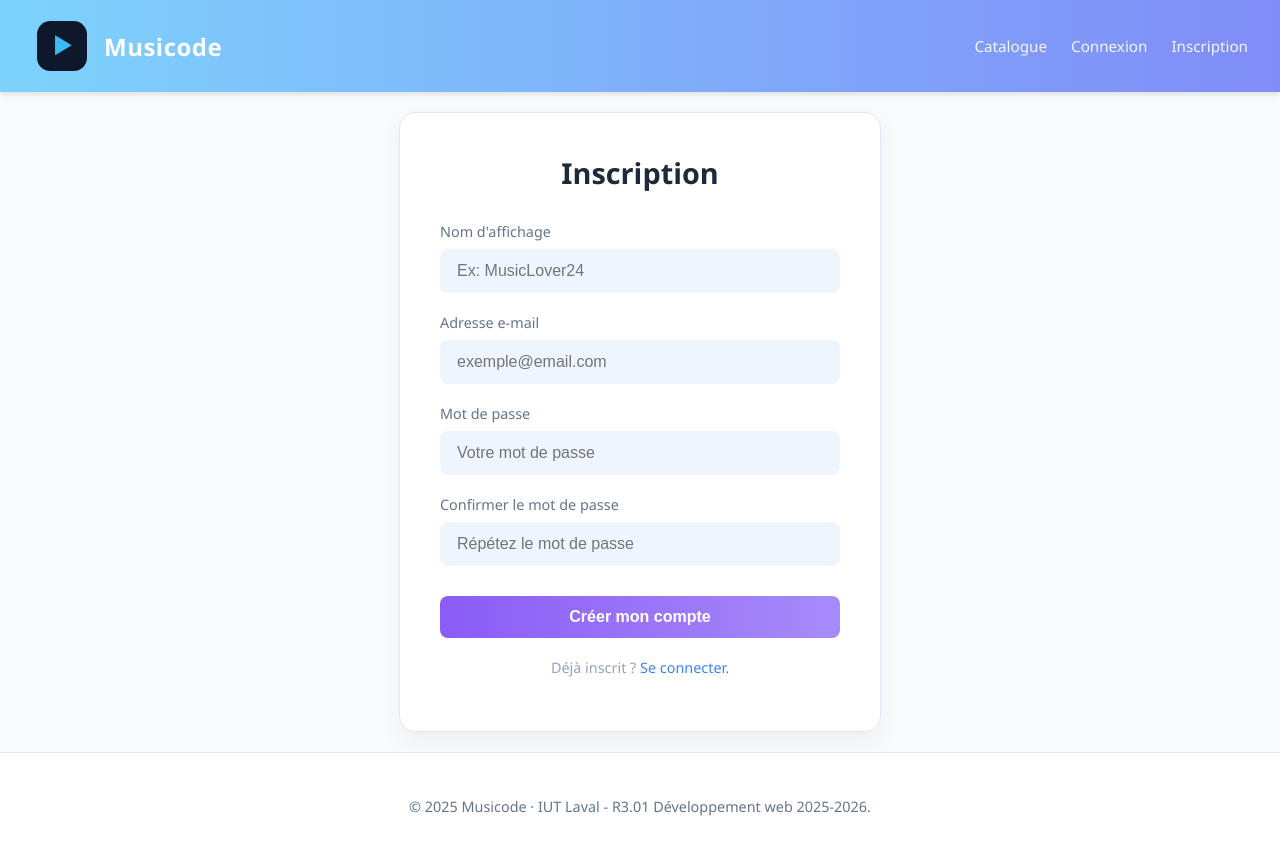
After one commit to AlixCORBIN/musicode_td21_5, a PHP site: page /views/register.php in a window 1280 px wide. The commit adds this page. Run offline with PHP 8.4, Linux system fonts and the light colour scheme; the template is opened without the code that fills it, so the values that code supplies are empty.

Commit message:
page connexion et inscription

```diff
--- a/css/style.css
+++ b/css/style.css
@@ -55,11 +55,23 @@ nav a:hover {
     max-width: 1200px;
     margin: 0 auto;
     padding: 2rem;
-    flex: 1;
+    flex: 1; /* Pousse le footer vers le bas */
     width: 100%;
     box-sizing: border-box;
 }
 
+footer {
+    text-align: center;
+    margin-top: auto;
+    padding: 2em 0;
+    font-size: .9em;
+    border-top: 1px solid #E2E8F0;
+    color: #64748B;
+    background: #fff;
+    width: 100%;
+}
+
+/* --- Styles du Catalogue (Grille et Cartes) --- */
 .catalogue-header {
     margin-bottom: 2rem;
 }
@@ -138,13 +150,220 @@ nav a:hover {
     font-size: 0.8rem;
 }
 
-footer {
+
+.page-add-music {
+    max-width: 800px;
+    margin: 0 auto;
+}
+
+.back-link {
+    display: inline-flex;
+    align-items: center;
+    gap: 8px;
+    color: #64748B;
+    text-decoration: none;
+    font-size: 0.9rem;
+    margin-bottom: 25px;
+    transition: color 0.2s;
+}
+
+.back-link:hover {
+    color: #1E293B;
+}
+
+.music-form {
+    display: flex;
+    flex-direction: column;
+    gap: 25px;
+    background: white;
+    padding: 2rem;
+    border-radius: 12px;
+    box-shadow: 0 1px 3px rgba(0,0,0,0.05);
+    border: 1px solid #E2E8F0;
+}
+
+.form-group label {
+    display: block;
+    font-weight: 600;
+    font-size: 0.9rem;
+    margin-bottom: 8px;
+    color: #334155;
+}
+
+.music-form input[type="text"],
+.music-form input[type="number"] {
+    width: 100%;
+    padding: 12px 15px;
+    border: 1px solid #CBD5E1;
+    border-radius: 8px;
+    font-size: 1rem;
+    outline: none;
+    transition: border-color 0.2s, box-shadow 0.2s;
+    box-sizing: border-box;
+    background-color: #fff;
+}
+
+.music-form input:focus {
+    border-color: #3B82F6;
+    box-shadow: 0 0 0 3px rgba(59, 130, 246, 0.1);
+}
+
+.duration-inputs {
+    display: flex;
+    align-items: flex-start;
+    gap: 10px;
+}
+
+.duration-inputs .input-wrapper {
+    display: flex;
+    flex-direction: column;
+    width: 100px;
+}
+
+.duration-inputs span {
+    font-size: 0.75rem;
+    color: #94A3B8;
+    margin-top: 5px;
     text-align: center;
-  margin-top: auto;
-  padding: 2em 0;
-  font-size: .9em;
-  border-top: 1px solid #E2E8F0;
-  color: #64748B;
-  background: #fff;
+}
+
+.duration-inputs .separator {
+    font-size: 1.5rem;
+    font-weight: bold;
+    color: #CBD5E1;
+    margin-top: 5px;
+}
+
+.btn-primary {
+    background-color: #0284c7;
+    color: white;
+    border: none;
+    padding: 12px 24px;
+    font-size: 1rem;
+    font-weight: 600;
+    border-radius: 6px;
+    cursor: pointer;
+    transition: background-color 0.2s;
     width: 100%;
 }
+
+.btn-primary:hover {
+    background-color: #0369a1;
+}
+
+@media (min-width: 640px) {
+    .btn-primary {
+        width: auto;
+    }
+}
+
+
+.login-wrapper {
+    display: flex;
+    align-items: center;
+    justify-content: center;
+    min-height: 60vh;
+    padding: 20px 0;
+}
+
+.login-card {
+    background-color: white;
+    width: 100%;
+    max-width: 400px;
+    padding: 40px;
+    border-radius: 16px;
+    box-shadow: 0 10px 25px rgba(0, 0, 0, 0.05);
+    border: 1px solid #E2E8F0;
+    text-align: left;
+}
+
+.login-card h1 {
+    margin-top: 0;
+    margin-bottom: 30px;
+    font-size: 1.8rem;
+    color: #1E293B;
+    font-weight: 700;
+    text-align: center;
+}
+
+.login-card .input-group {
+    margin-bottom: 20px;
+}
+
+.login-card label {
+    display: block;
+    margin-bottom: 8px;
+    font-size: 0.9rem;
+    color: #64748B;
+}
+
+.login-card input {
+    width: 100%;
+    padding: 12px 16px;
+    border: 1px solid transparent;
+    background-color: #EEF5FF;
+    border-radius: 8px;
+    font-size: 1rem;
+    outline: none;
+    box-sizing: border-box;
+    transition: all 0.2s;
+}
+
+.login-card input:focus {
+    background-color: #fff;
+    border-color: #3B82F6;
+    box-shadow: 0 0 0 3px rgba(59, 130, 246, 0.1);
+}
+
+.btn-login {
+    width: 100%;
+    padding: 12px;
+    margin-top: 10px;
+    border: none;
+    border-radius: 8px;
+    color: white;
+    font-size: 1rem;
+    font-weight: 600;
+    cursor: pointer;
+    background: linear-gradient(90deg, #38BDF8 0%, #818CF8 100%);
+    transition: opacity 0.2s;
+}
+
+.btn-login:hover {
+    opacity: 0.9;
+}
+
+.register-link {
+    margin-top: 20px;
+    font-size: 0.9rem;
+    color: #94A3B8;
+    text-align: center;
+}
+
+.register-link a {
+    color: #3B82F6;
+    text-decoration: none;
+    font-weight: 500;
+}
+
+.register-link a:hover {
+    text-decoration: underline;
+}
+
+.btn-register {
+    width: 100%;
+    padding: 12px;
+    margin-top: 10px;
+    border: none;
+    border-radius: 8px;
+    color: white;
+    font-size: 1rem;
+    font-weight: 600;
+    cursor: pointer;
+    background: linear-gradient(90deg, #8B5CF6 0%, #A78BFA 100%);
+    transition: opacity 0.2s;
+}
+
+.btn-register:hover {
+    opacity: 0.9;
+}
--- a/views/header.php
+++ b/views/header.php
@@ -6,7 +6,8 @@
 
         <nav>
             <a href="index.php?page=home">Catalogue</a>
-            <a href="#">Connexion</a>
+            <a href="index.php?page=login">Connexion</a>
             <a href="#">Inscription</a>
+
         </nav>
 </header>
--- /dev/null
+++ b/views/register.php
@@ -0,0 +1,52 @@
+<!DOCTYPE html>
+<html lang="fr">
+
+<head>
+    <meta charset="UTF-8">
+    <meta name="viewport" content="width=device-width, initial-scale=1.0">
+    <title><?php echo $title; ?></title>
+    <link rel="stylesheet" href="css/style.css">
+
+</head>
+
+<body>
+    <?php require_once 'header.php'; ?>
+    <div class="login-wrapper">
+        <div class="login-card">
+            <h1>Inscription</h1>
+
+            <form action="index.php?page=auth&action=store_user" method="POST">
+
+                <div class="input-group">
+                    <label for="username">Nom d'affichage</label>
+                    <input type="text" id="username" name="username" required placeholder="Ex: MusicLover24">
+                </div>
+
+                <div class="input-group">
+                    <label for="email">Adresse e-mail</label>
+                    <input type="email" id="email" name="email" required placeholder="exemple@email.com">
+                </div>
+
+                <div class="input-group">
+                    <label for="password">Mot de passe</label>
+                    <input type="password" id="password" name="password" required placeholder="Votre mot de passe">
+                </div>
+
+                <div class="input-group">
+                    <label for="password_confirm">Confirmer le mot de passe</label>
+                    <input type="password" id="password_confirm" name="password_confirm" required placeholder="Répétez le mot de passe">
+                </div>
+
+                <button type="submit" class="btn-register">Créer mon compte</button>
+            </form>
+
+            <p class="register-link">
+                Déjà inscrit ? <a href="index.php?page=auth&action=login">Se connecter.</a>
+            </p>
+        </div>
+    </div>
+    <?php require_once 'footer.php'; ?>
+
+</body>
+
+</html>
```
Also changed, not shown: controller/loginController.php (added, +16 -0 lines), controller/registerController.php (added, +56 -0 lines), model/User.php (added, +55 -0 lines), views/login.php (added, +42 -0 lines), views/ajoutMusique.php (added). Lines whose indentation alone changed are shown as unchanged.
